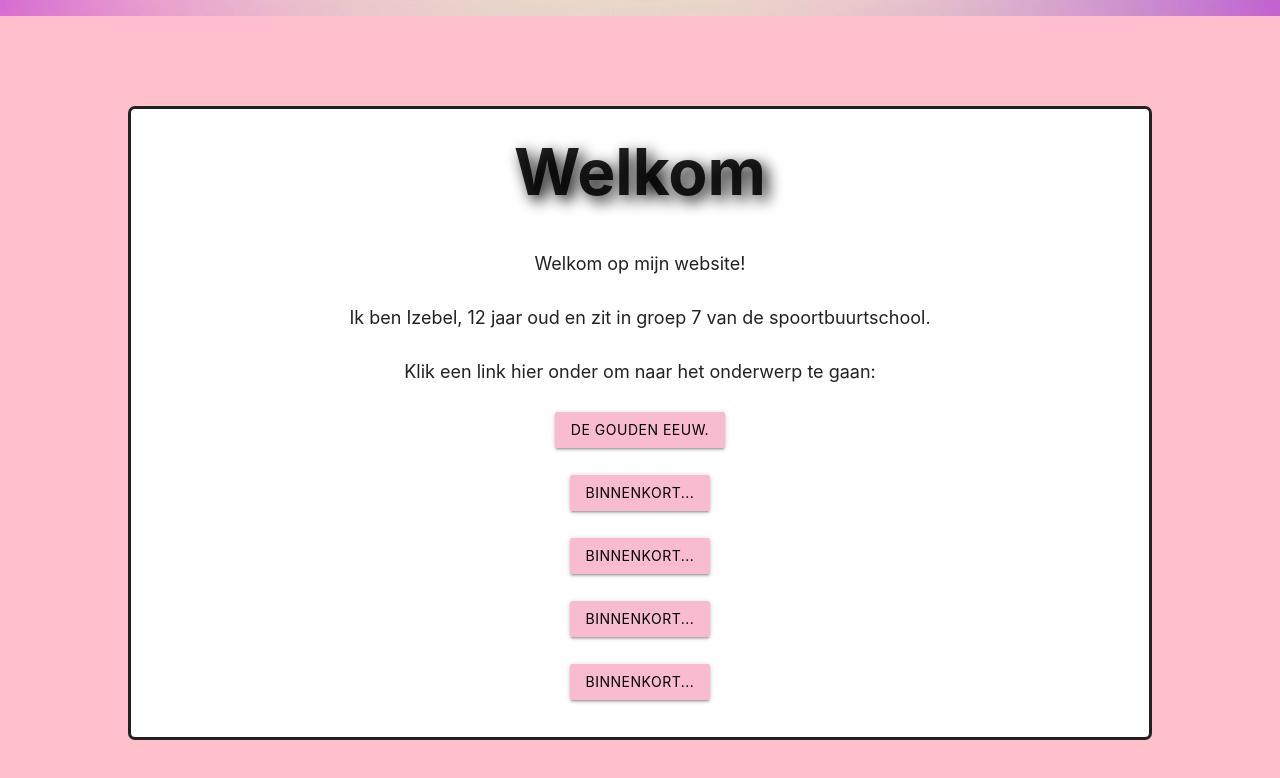
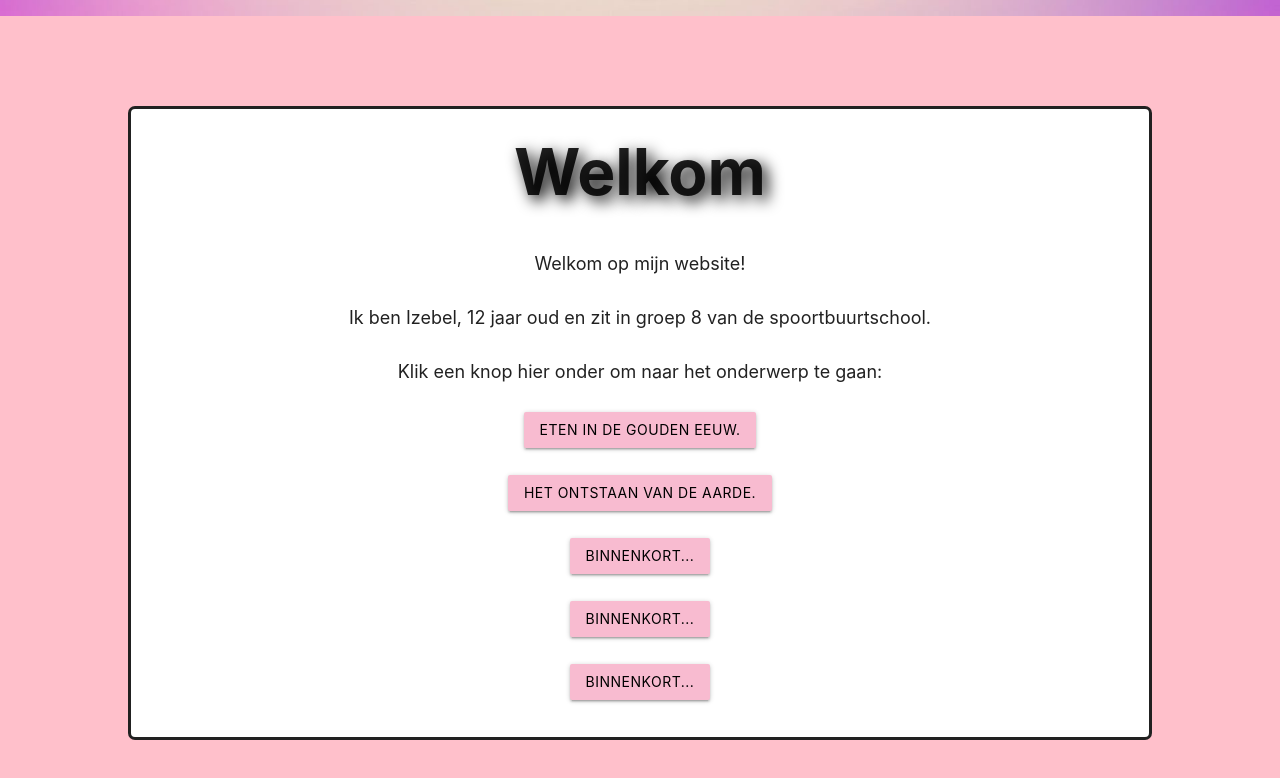
Before and after one commit to ducktator/izebel, a plain HTML site: page index.html in a window 1280 px wide. Shown: the part 704-1482 px from the top of the page. Drawn offline with nearby package versions, Linux system fonts and the light colour scheme.

Commit message:
New page
New page with a new subject

```diff
--- a/index.html
+++ b/index.html
@@ -30,16 +30,16 @@
       	Welkom op mijn website!
       	</br>
       	</br>
-      	Ik ben Izebel, 12 jaar oud en zit in groep 7 van de spoortbuurtschool.
+      	Ik ben Izebel, 12 jaar oud en zit in groep 8 van de spoortbuurtschool.
       	</br>
       	</br>
-      	Klik een link hier onder om naar het onderwerp te gaan:
+      	Klik een knop hier onder om naar het onderwerp te gaan:
       	</br>
   		</br>
-  		<button class="btn waves-effect waves-light pink lighten-4" type="submit" name="action"><a a href="goud.html" style="color:black;">De Gouden eeuw.</a></button>
+  		<button class="btn waves-effect waves-light pink lighten-4" type="submit" name="action"><a a href="goud.html" style="color:black;">Eten in de Gouden eeuw.</a></button>
   		</br>
   		</br>
-  		<button class="btn waves-effect waves-light pink lighten-4" type="submit" name="action"><a a href="binnenkort.html" style="color:black;">Binnenkort...</a></button>
+  		<button class="btn waves-effect waves-light pink lighten-4" type="submit" name="action"><a a href="binnenkort.html" style="color:black;">Het ontstaan van de aarde.</a></button>
   		</br>
   		</br>
   		<button class="btn waves-effect waves-light pink lighten-4" type="submit" name="action"><a a href="binnenkort.html" style="color:black;">Binnenkort...</a></button>
--- a/scripts.js
+++ b/scripts.js
@@ -8,7 +8,7 @@ $(function() {
       var target = $(this.hash);
       target = target.length ? target : $('[name=' + this.hash.slice(1) +']');
       if (target.length) {
-        $('html, body').animate({
+        $('html, body').animate(  {
           scrollTop: target.offset().top
         }, 1000);
         return false;
```
Also changed, not shown: goud.html (+2 -2 lines), pagina1_1.png (added), pagina2_1.png (added), pagina3_1.png (added).
